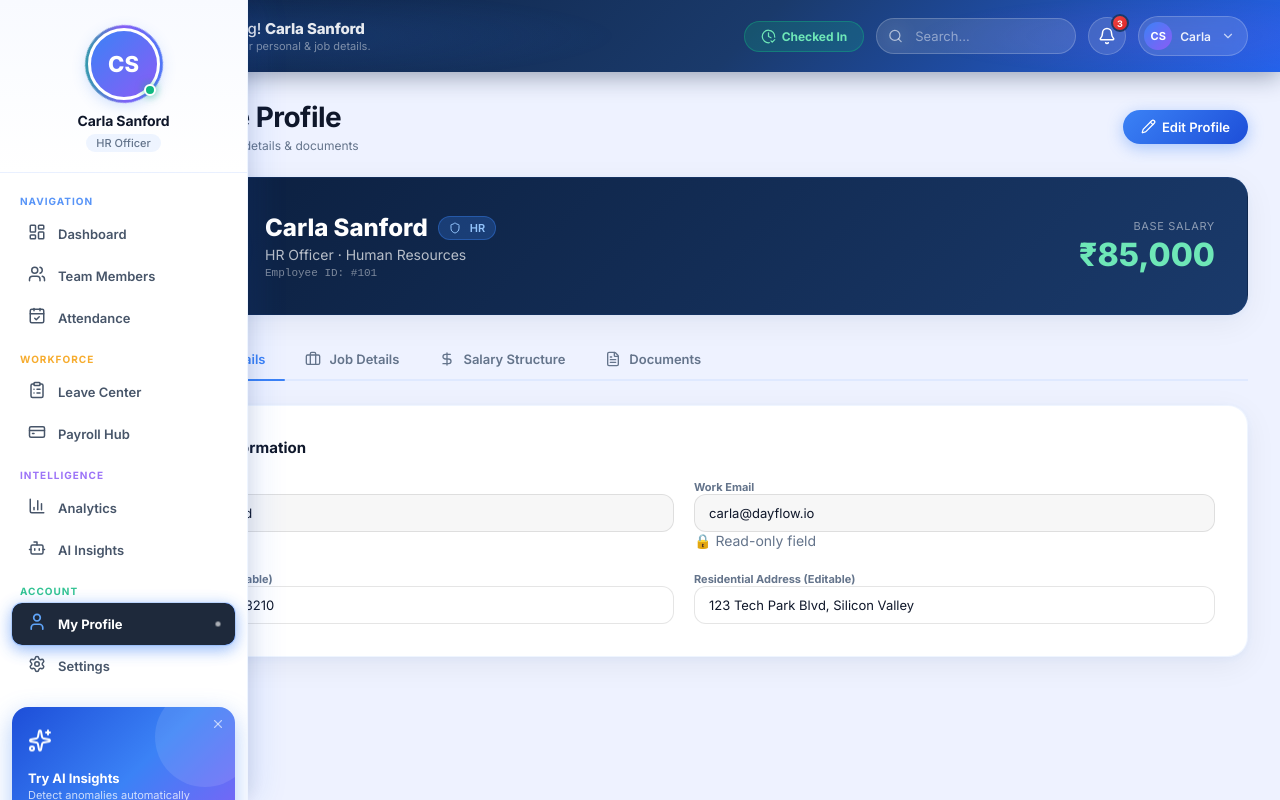
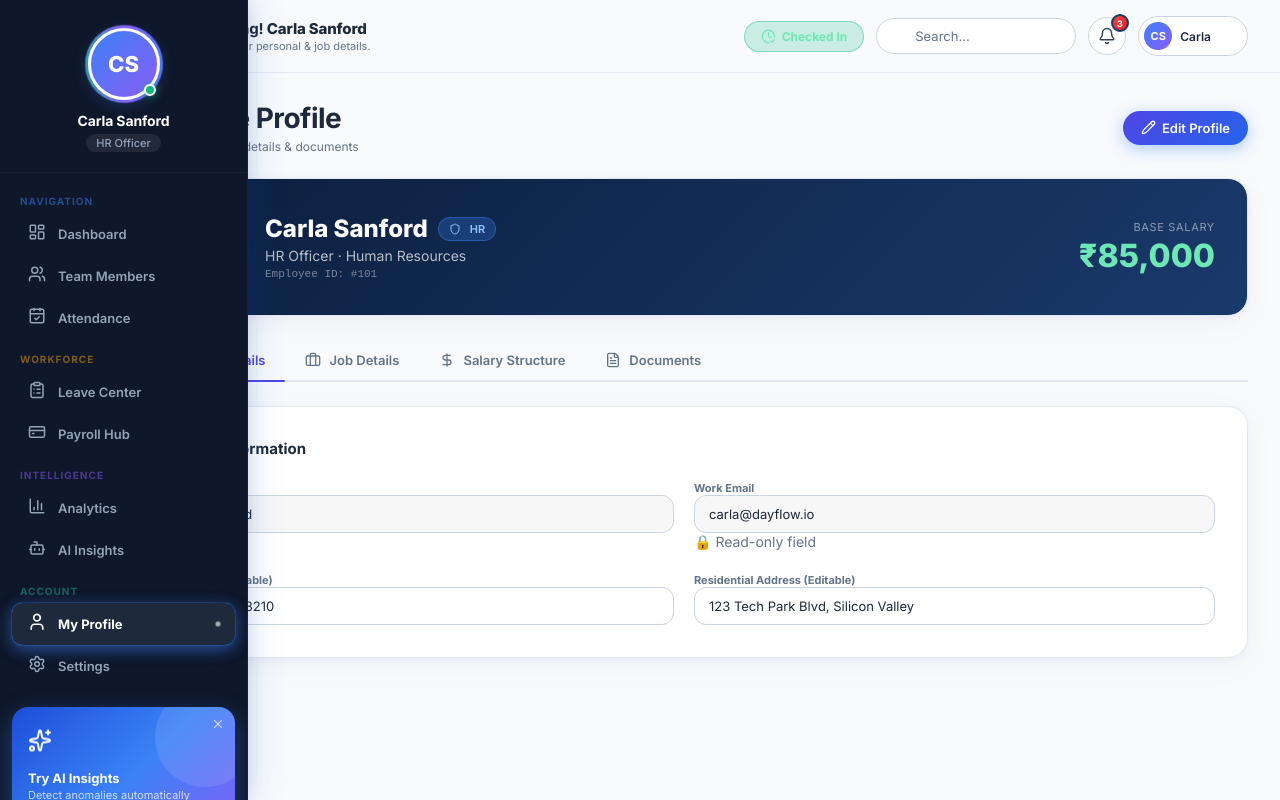
Before and after one commit to Arunprasath-2717/SmartHR, a Next.js app in the folder frontend/: page /profile in a window 1280 px wide. Built offline with nearby package versions, Linux system fonts and the light colour scheme.

Commit message:
style(theme): Apply new global color palette and update TopBar/Sidebar to match reference design

```diff
--- a/frontend/src/app/globals.css
+++ b/frontend/src/app/globals.css
@@ -8,52 +8,55 @@
 
 :root {
   /* ── New Color Palette (matching reference) ── */
-  --bg:               #EEF2FF;
-  --bg-alt:           #F1F5FF;
-  --sidebar-bg:       #FFFFFF;
+  --bg:               #F8FAFC; /* Off White */
+  --bg-alt:           #E2E8F0; /* Light Gray */
+  --sidebar-bg:       #0F172A; /* Deep Navy */
   --sidebar-w:        88px;
 
   /* Hero gradient (dark navy top zone) */
-  --hero-1:           #0B1E3D;
-  --hero-2:           #1A3A6B;
-  --hero-3:           #2563EB;
+  --hero-1:           #4F46E5;
+  --hero-2:           #2563EB;
+  --hero-3:           #7C3AED;
 
   /* Brand blues */
-  --accent:           #3B82F6;
-  --accent-light:     #DBEAFE;
-  --accent-dark:      #1D4ED8;
-  --accent-glow:      rgba(59,130,246,0.35);
+  --accent:           #4F46E5; /* Indigo */
+  --accent-light:     #E0E7FF; /* Primary Light */
+  --accent-dark:      #2563EB; /* Royal Blue */
+  --accent-glow:      rgba(79, 70, 229, 0.35);
 
   /* Semantic */
-  --success:          #10B981;
-  --success-light:    #D1FAE5;
-  --warning:          #F59E0B;
+  --success:          #22C55E; /* Success */
+  --success-light:    #CCFBF1; /* Teal Light */
+  --warning:          #F59E0B; /* Warning */
   --warning-light:    #FEF3C7;
-  --error:            #EF4444;
+  --error:            #EF4444; /* Error */
   --error-light:      #FEE2E2;
-  --purple:           #8B5CF6;
+  --info:             #0EA5E9; /* Info */
+  --purple:           #7C3AED; /* Violet */
   --purple-light:     #EDE9FE;
-  --teal:             #06B6D4;
-  --teal-light:       #CFFAFE;
+  --teal:             #14B8A6; /* Teal */
+  --teal-light:       #CCFBF1;
+  --pink:             #EC4899; /* Pink */
+  --pink-light:       #FCE7F3; /* Pink Light */
   --orange:           #F97316;
   --orange-light:     #FFEDD5;
 
   /* Cards / Surfaces */
   --card-bg:          #FFFFFF;
-  --card-shadow:      0 2px 8px rgba(59,130,246,0.06), 0 8px 32px rgba(0,0,0,0.06);
-  --card-shadow-hover:0 8px 24px rgba(59,130,246,0.16), 0 24px 56px rgba(0,0,0,0.12);
-  --card-shadow-3d:   0 20px 60px rgba(0,0,0,0.15), 0 4px 16px rgba(59,130,246,0.1);
+  --card-shadow:      0 2px 8px rgba(79, 70, 229, 0.06), 0 8px 32px rgba(0,0,0,0.04);
+  --card-shadow-hover:0 8px 24px rgba(79, 70, 229, 0.12), 0 24px 56px rgba(0,0,0,0.08);
+  --card-shadow-3d:   0 20px 60px rgba(0,0,0,0.12), 0 4px 16px rgba(79, 70, 229, 0.08);
 
   /* Text */
   --text-hero:        #FFFFFF;
-  --text-primary:     #0F172A;
-  --text-secondary:   #334155;
-  --text-muted:       #64748B;
+  --text-primary:     #1E293B; /* Charcoal */
+  --text-secondary:   #334155; /* Slate */
+  --text-muted:       #64748B; /* Cool Gray */
   --text-light:       #94A3B8;
 
   /* Borders */
-  --border:           rgba(59,130,246,0.08);
-  --border-med:       rgba(0,0,0,0.10);
+  --border:           #E2E8F0; /* Light Gray */
+  --border-med:       #CBD5E1;
 
   /* Radius */
   --r-sm:   8px;
--- a/frontend/src/components/layout/Sidebar.module.css
+++ b/frontend/src/components/layout/Sidebar.module.css
@@ -13,7 +13,7 @@
 .sidebar {
   width: 88px;
   height: 100vh;
-  background: #FFFFFF;
+  background: var(--sidebar-bg);
   position: fixed;
   left: 0; top: 0; bottom: 0;
   z-index: 1010;
@@ -23,7 +23,7 @@
   overflow-x: hidden;
 
   /* Subtle left border */
-  border-right: 1px solid rgba(59,130,246,0.08);
+  border-right: 1px solid rgba(255,255,255,0.05);
 
   /* Soft shadow separating sidebar from content */
   box-shadow: 4px 0 24px rgba(59,130,246,0.06), 2px 0 8px rgba(0,0,0,0.04);
@@ -41,8 +41,8 @@
   flex-direction: column;
   align-items: center;
   padding: 28px 20px 20px;
-  border-bottom: 1px solid rgba(59,130,246,0.08);
-  background: linear-gradient(180deg, #F8FAFF 0%, #FFFFFF 100%);
+  border-bottom: 1px solid rgba(255,255,255,0.05);
+  background: transparent;
   flex-shrink: 0;
 }
 
@@ -117,15 +117,15 @@
 .profileName {
   font-size: 14px;
   font-weight: 700;
-  color: #0F172A;
+  color: #FFFFFF;
   letter-spacing: -0.01em;
 }
 
 .profileTitle {
   font-size: 11px;
   font-weight: 500;
-  color: #64748B;
-  background: rgba(59,130,246,0.08);
+  color: #94A3B8;
+  background: rgba(255,255,255,0.08);
   padding: 2px 10px;
   border-radius: 20px;
   margin-top: 2px;
@@ -166,7 +166,8 @@
   letter-spacing: 0.1em;
   text-transform: uppercase;
   padding: 10px 8px 6px;
-  opacity: 0.85;
+  opacity: 0.5;
+  color: #F8FAFC;
   transition: color 200ms;
 }
 
@@ -180,7 +181,7 @@
   border-radius: 10px;
   font-size: 13px;
   font-weight: 600;
-  color: #475569;
+  color: #94A3B8;
   cursor: pointer;
   position: relative;
   overflow: hidden;
@@ -200,8 +201,8 @@
 
 /* Hover subtle fill animation (no skew) */
 .navItem:hover {
-  background: rgba(37, 99, 235, 0.08);
-  color: #2563EB;
+  background: rgba(255, 255, 255, 0.05);
+  color: #FFFFFF;
   transform: scale(1.02) translateX(2px);
 }
 
@@ -221,8 +222,8 @@
   flex-shrink: 0;
   transition: transform 200ms cubic-bezier(0.34,1.56,0.64,1), color 200ms ease;
 }
-.navItem:hover .navIcon { transform: scale(1.15); color: #2563EB; }
-.navItem.active .navIcon { transform: scale(1.1); color: #60A5FA; }
+.navItem:hover .navIcon { transform: scale(1.15); color: #FFFFFF; }
+.navItem.active .navIcon { transform: scale(1.1); color: #FFFFFF; }
 
 .navLabel { flex: 1; }
 
--- a/frontend/src/components/layout/TopBar.module.css
+++ b/frontend/src/components/layout/TopBar.module.css
@@ -3,28 +3,14 @@
   align-items: center;
   justify-content: space-between;
   padding: 16px 32px;
-  background: linear-gradient(135deg, #0B1E3D 0%, #1A3A6B 55%, #2563EB 100%);
+  background: #F8FAFC; /* Off White */
   position: sticky;
   top: 0;
   z-index: 1000;
-  box-shadow: 0 4px 24px rgba(11,30,61,0.4);
-  overflow: visible;
+  border-bottom: 1px solid var(--border);
 }
 
-/* Mesh shimmer */
-.topBar::before {
-  content:'';position:absolute;inset:0;
-  background:
-    radial-gradient(ellipse 50% 100% at 10% 50%, rgba(59,130,246,0.2) 0%,transparent 70%),
-    radial-gradient(ellipse 30% 80% at 90% 50%, rgba(139,92,246,0.15) 0%,transparent 70%);
-  animation:topbar-mesh 6s ease-in-out infinite alternate;
-  pointer-events:none;
-}
-
-@keyframes topbar-mesh {
-  from { opacity:0.8; }
-  to   { opacity:1; }
-}
+/* No mesh for white topbar */
 
 .topLeft {
   display:flex;
@@ -53,15 +39,15 @@
 
 .greetTitle {
   font-size:15px;
-  font-weight:500;
-  color:rgba(255,255,255,0.9);
+  font-weight:700;
+  color:var(--text-primary);
   letter-spacing:-0.01em;
   animation:slide-in-left 400ms ease-out both;
 }
 
 .greetSub {
   font-size:11px;
-  color:rgba(255,255,255,0.45);
+  color:var(--text-muted);
   margin-top:1px;
   animation:slide-in-left 400ms ease-out 80ms both;
 }
@@ -99,34 +85,31 @@
   width:200px;
   padding:9px 14px 9px 38px;
   border-radius: 40px;
-  border:1px solid rgba(255,255,255,0.2);
-  background:rgba(255,255,255,0.12);
-  backdrop-filter:blur(10px);
-  -webkit-backdrop-filter:blur(10px);
-  color:#fff;font-size:13px;font-family:inherit;outline:none;
+  border:1px solid var(--border-med);
+  background:#FFFFFF;
+  color:var(--text-primary);font-size:13px;font-family:inherit;outline:none;
   transition:all 250ms ease;
 }
-.searchInput::placeholder { color:rgba(255,255,255,0.45); }
+.searchInput::placeholder { color:var(--text-muted); }
 .searchInput:focus {
   width:260px;
-  background:rgba(255,255,255,0.18);
-  border-color:rgba(255,255,255,0.4);
-  box-shadow:0 0 0 4px rgba(255,255,255,0.08);
+  background:#FFFFFF;
+  border-color:var(--accent);
+  box-shadow:0 0 0 4px rgba(79, 70, 229, 0.1);
 }
 
 /* ── Icon Button ── */
 .iconBtn {
   width:38px;height:38px;border-radius:50%;
-  background:rgba(255,255,255,0.12);border:1px solid rgba(255,255,255,0.2);
-  color:#fff;font-size:16px;cursor:pointer;
+  background:#FFFFFF;border:1px solid var(--border-med);
+  color:var(--text-secondary);font-size:16px;cursor:pointer;
   display:flex;align-items:center;justify-content:center;
   position:relative;transition:all 200ms ease;
-  backdrop-filter:blur(8px);
 }
 .iconBtn:hover {
-  background:rgba(255,255,255,0.22);
+  background:var(--bg-alt);
   transform:scale(1.08);
-  box-shadow:0 4px 14px rgba(0,0,0,0.2);
+  box-shadow:0 4px 14px rgba(0,0,0,0.05);
 }
 
 .badge {
@@ -210,13 +193,12 @@
 .userChip {
   display:flex;align-items:center;gap:8px;
   padding:5px 12px 5px 5px;
-  background:rgba(255,255,255,0.12);
-  border:1px solid rgba(255,255,255,0.2);
+  background:#FFFFFF;
+  border:1px solid var(--border-med);
   border-radius:40px;cursor:pointer;
-  backdrop-filter:blur(8px);
   transition:all 200ms ease;
 }
-.userChip:hover { background:rgba(255,255,255,0.2); transform:scale(1.02); }
+.userChip:hover { background:var(--bg-alt); transform:scale(1.02); }
 
 .userChipAvatar {
   width:28px;height:28px;border-radius:50%;
@@ -225,4 +207,4 @@
   display:flex;align-items:center;justify-content:center;
 }
 
-.userChipName { font-size:12px;font-weight:600;color:rgba(255,255,255,0.9); }
+.userChipName { font-size:12px;font-weight:600;color:var(--text-primary); }
```
